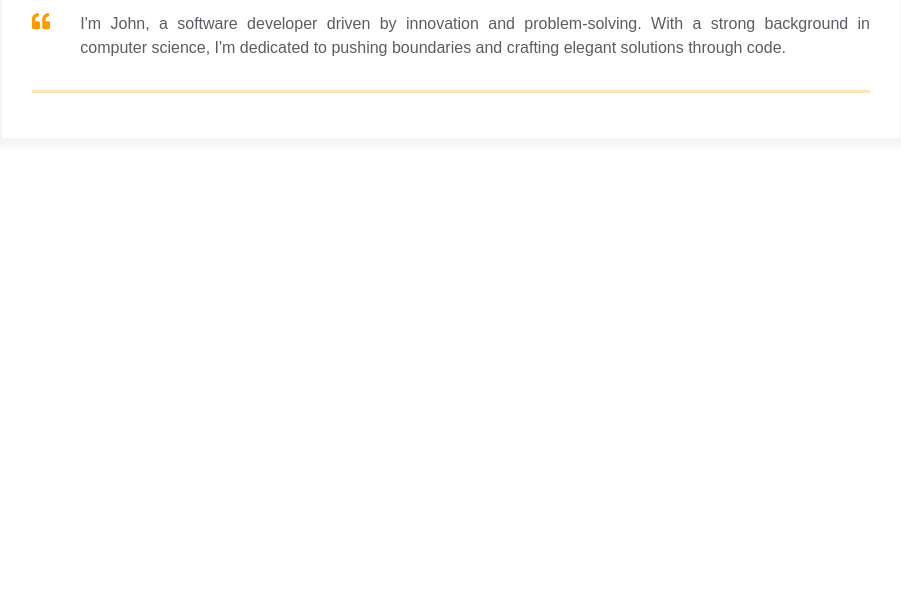
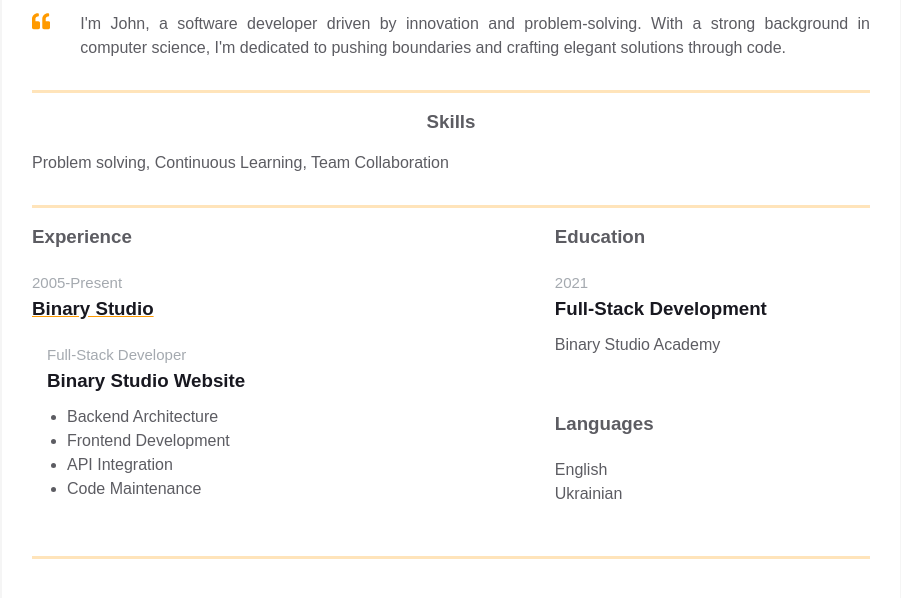
Before and after one commit to andytrue7/homepage, a plain HTML site: page index.html in a window 1280 px wide. Shown: the part 338-936 px from the top of the page, without its empty margins (189-1090 px from the left). Before the commit the page ends 800 px from the top, so only its background shows below. Drawn offline with Linux system fonts and the light colour scheme.

Commit message:
add experience and additional info

```diff
--- a/index.html
+++ b/index.html
@@ -79,6 +79,59 @@
             </div>
           </div>
         </div>
+        <div class="container">
+          <div class="resume__block">
+            <div class="skills">
+              <h3 class="skills__header">Skills</h3>
+              <p class="skills__text">Problem solving, Continuous Learning, Team Collaboration</p>
+            </div>
+          </div>
+        </div>
+        <div class="container">
+          <div class="resume__block">
+            <div class="main-info fh">
+              <div class="experiences">
+                <h3 class="experiences__header">Experience</h3>
+                <div class="experiences__company">
+                  <div class="experiences__company-header">
+                    <span class="experiences__company-header-durability">2005-Present</span>
+                    <h3 class="experiences__company-header-name">Binary Studio</h3>
+                  </div>
+
+                  <div class="experiences__company-project">
+                    <span class="experiences__company-project-role">Full-Stack Developer</span>
+                    <h3 class="experiences__company-project-name">Binary Studio Website</h3>
+                    <ul class="experiences__company-project-responsibilities">
+                      <li>Backend Architecture</li>
+                      <li>Frontend Development</li>
+                      <li>API Integration</li>
+                      <li>Code Maintenance</li>
+                    </ul>
+                  </div>
+                </div>
+              </div>
+
+              <div class="additional-info fv">
+                <div class="additional-info fv">
+                  <div class="additional-info__education">
+                    <h3 class="additional-info__education-header">Education</h3>
+                    <div class="additional-info__education-university">
+                      <span class="additional-info__education-university-durability"> 2021 </span>
+                      <h3 class="additional-info__education-university-speciality">Full-Stack Development</h3>
+                      <p class="additional-info__education-university-name">Binary Studio Academy</p>
+                    </div>
+                  </div>
+
+                  <div class="additional-info__languages">
+                    <h3 class="additional-info__languages-header">Languages</h3>
+                    <p class="additional-info__languages-item">English</p>
+                    <p class="additional-info__languages-item">Ukrainian</p>
+                  </div>
+                </div>
+              </div>
+            </div>
+          </div>
+        </div>
       </div>
     </main>
   </body>
```
